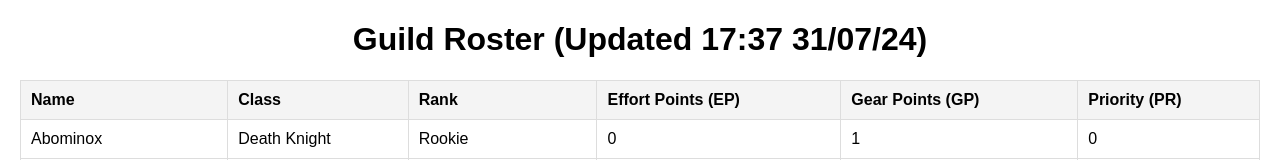
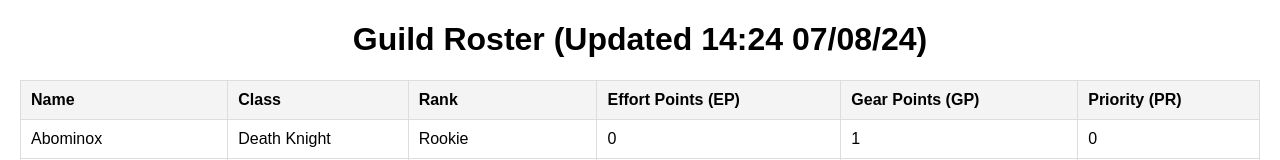
Before and after one commit to saphyron/Wait-Dont-Pull, a React (Create React App) app: page / in a window 1280 px wide. Shown: the top 160 px of the page. Built offline with nearby package versions, Linux system fonts and the light colour scheme.

Commit message:
Update App.js

```diff
--- a/src/App.js
+++ b/src/App.js
@@ -43,7 +43,7 @@ const App = () => {
   // Render the App component
   return (
     <div className="App">
-      <h1>Guild Roster (Updated 17:37 31/07/24)</h1>
+      <h1>Guild Roster (Updated 14:24 07/08/24)</h1>
       <table>
         <thead>
           <tr>
```
